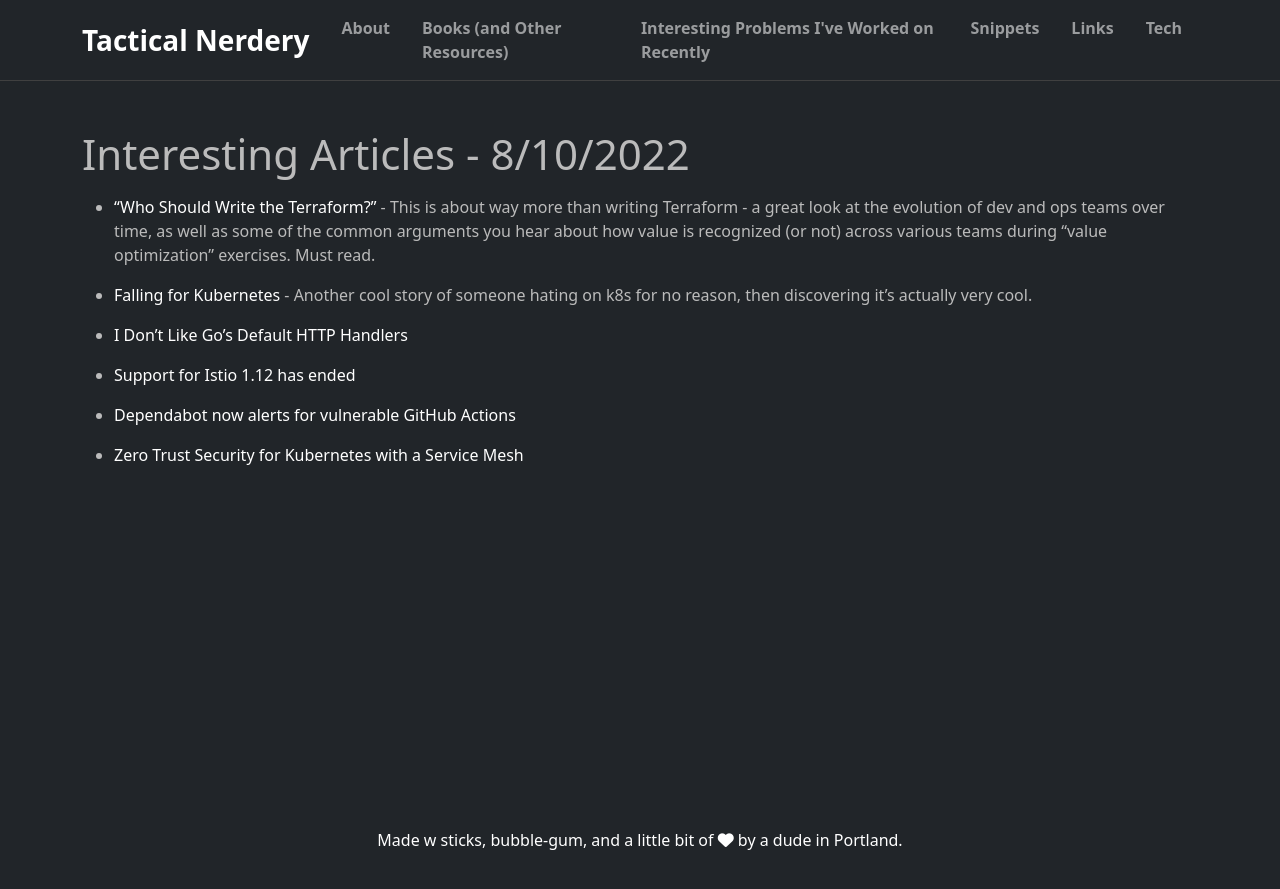
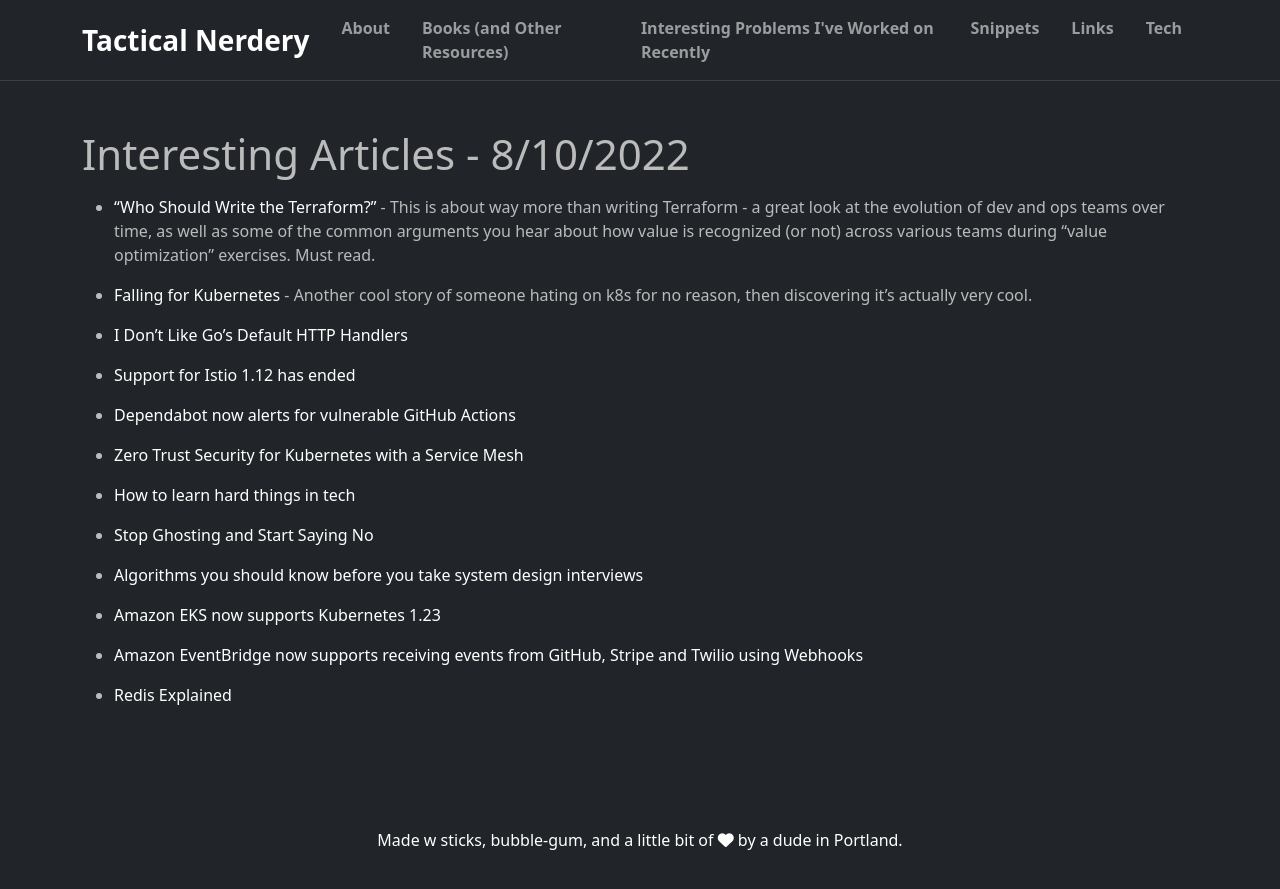
Before and after one commit to rayterrill/tacticalnerdery.com.old, a Jekyll site: the page built from _posts/2022-8-10-interesting-articles.md, in a window 1280 px wide. Shown: the top 889 px of the page. Built offline with Jekyll 4.4.1, drawn with Linux system fonts in a browser that asks for light colours; nearby versions of some CDN libraries.

Commit message:
Update 2022-8-10-interesting-articles.md

```diff
--- a/_posts/2022-8-10-interesting-articles.md
+++ b/_posts/2022-8-10-interesting-articles.md
@@ -14,3 +14,15 @@ categories: tech
 * [Dependabot now alerts for vulnerable GitHub Actions](https://github.blog/2022-08-09-dependabot-now-alerts-for-vulnerable-github-actions/)
 
 * [Zero Trust Security for Kubernetes with a Service Mesh](https://www.hashicorp.com/blog/zero-trust-security-for-kubernetes-with-a-service-mesh)
+
+* [How to learn hard things in tech](https://technicallychallenged.substack.com/p/how-to-learn-hard-things-in-tech)
+
+* [Stop Ghosting and Start Saying No](https://hbr.org/2022/08/stop-ghosting-and-start-saying-no)
+
+* [Algorithms you should know before you take system design interviews](https://blog.bytebytego.com/p/algorithms-you-should-know-before)
+
+* [Amazon EKS now supports Kubernetes 1.23](https://aws.amazon.com/blogs/containers/amazon-eks-now-supports-kubernetes-1-23/)
+
+* [Amazon EventBridge now supports receiving events from GitHub, Stripe and Twilio using Webhooks](https://aws.amazon.com/about-aws/whats-new/2022/08/amazon-eventbridge-supports-receiving-events-github-stripe-twilio-using-webhooks/)
+
+* [Redis Explained](https://architecturenotes.co/redis/)
```
